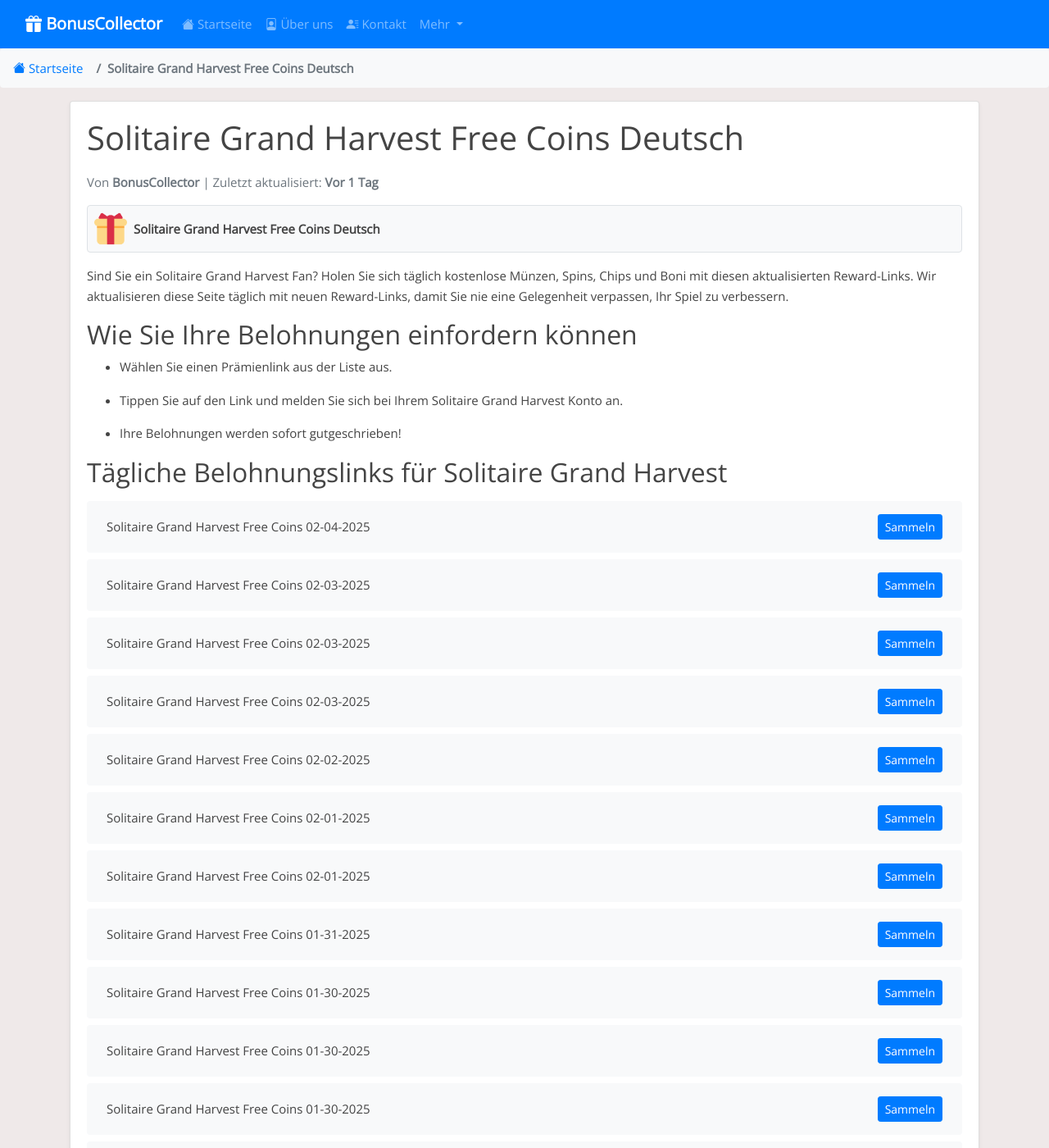
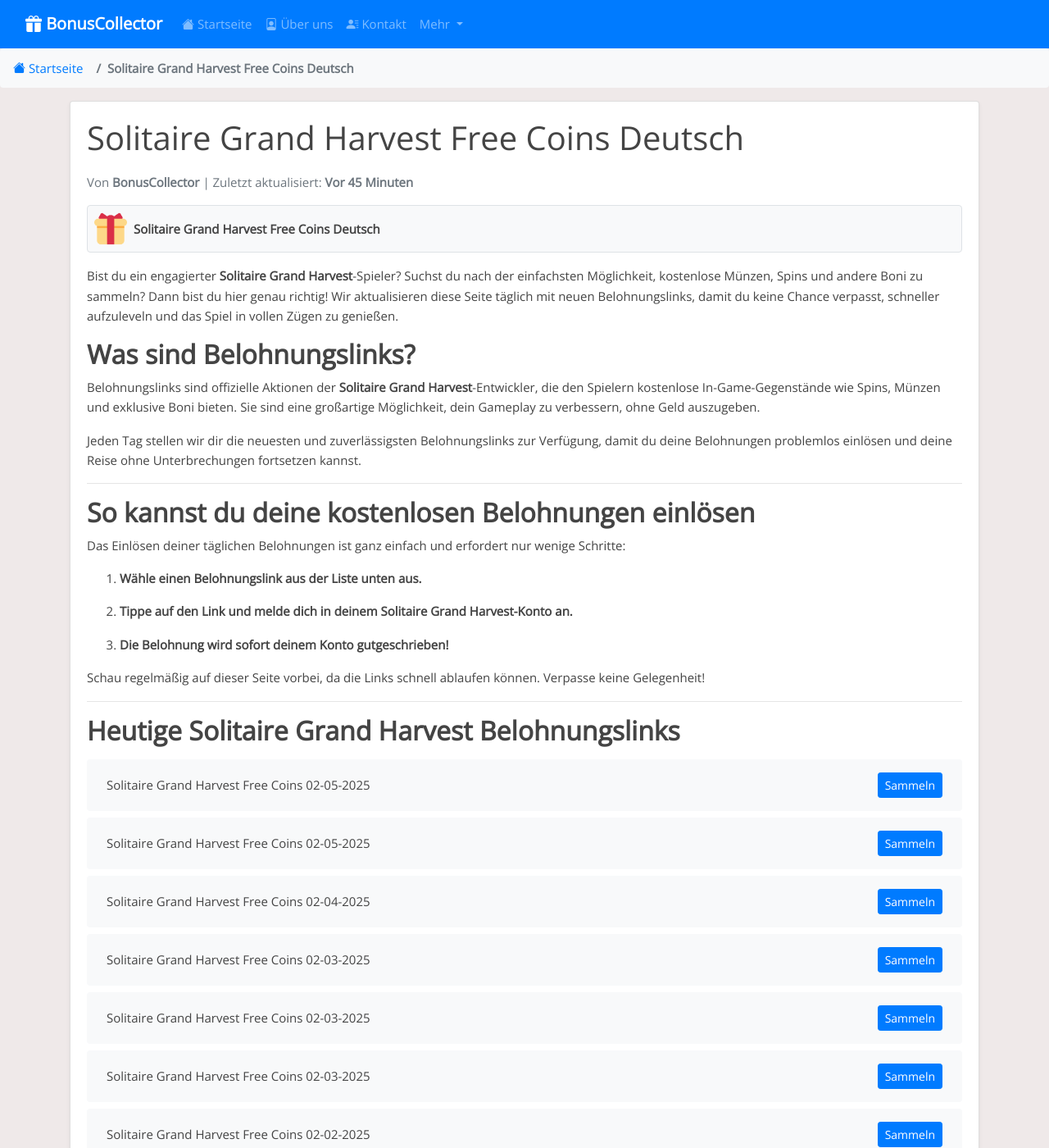
Before and after one commit to Prollad99/bs-de, a Jekyll site: the page built from _posts/2025-01-18-solitaire-grand-harvest.md, in a window 1280 px wide and 1400 px high. Shown: the whole window at 82% size. Built offline with Jekyll 4.4.1, drawn with Linux system fonts in a browser that asks for light colours; some of the changed text lies outside the part shown.

Commit message:
Aktualisiere solitaire-grand-harvest-Belohnungslinks, Inhalte und Änderungsdatum

```diff
--- a/_data/include_files.yml
+++ b/_data/include_files.yml
@@ -2,7 +2,7 @@
   last_modified: 2025-02-05 15:56:54
 
 solitaire-grand-harvest.html:
-  last_modified: 2025-02-04 09:15:43
+  last_modified: 2025-02-05 15:56:59
 
 match-masters.html:
   last_modified: 2025-02-05 12:55:04
--- a/_includes/solitaire-grand-harvest.html
+++ b/_includes/solitaire-grand-harvest.html
@@ -1,4 +1,12 @@
 <ul class="list-group mt-3 mb-4">
+  <li class="list-group-item d-flex justify-content-between align-items-center">
+    <span>Solitaire Grand Harvest Free Coins 02-05-2025</span>
+    <a href="https://grandharvest.onelink.me/CT7t/d4kzor73" class="btn btn-primary btn-sm">Sammeln</a>
+  </li>
+  <li class="list-group-item d-flex justify-content-between align-items-center">
+    <span>Solitaire Grand Harvest Free Coins 02-05-2025</span>
+    <a href="https://grandharvest.onelink.me/CT7t/rtjxfa3f" class="btn btn-primary btn-sm">Sammeln</a>
+  </li>
   <li class="list-group-item d-flex justify-content-between align-items-center">
     <span>Solitaire Grand Harvest Free Coins 02-04-2025</span>
     <a href="https://grandharvest.onelink.me/CT7t/eh0efujw" class="btn btn-primary btn-sm">Sammeln</a>
@@ -391,12 +399,4 @@
     <span>Solitaire Grand Harvest Free Coins 01-18-2025</span>
     <a href="https://grandharvest.onelink.me/CT7t/qnzo30p2" class="btn btn-primary btn-sm">Sammeln</a>
   </li>
-  <li class="list-group-item d-flex justify-content-between align-items-center">
-    <span>Solitaire Grand Harvest Free Coins 01-18-2025</span>
-    <a href="http://grandharvest.onelink.me/CT7t/9cmwlmju" class="btn btn-primary btn-sm">Sammeln</a>
-  </li>
-  <li class="list-group-item d-flex justify-content-between align-items-center">
-    <span>Solitaire Grand Harvest Free Coins 01-18-2025</span>
-    <a href="https://grandharvest.onelink.me/CT7t/4hcw3he9" class="btn btn-primary btn-sm">Sammeln</a>
-  </li>
 </ul>
--- a/_includes/solitaire-grand-harvest_footer.html
+++ b/_includes/solitaire-grand-harvest_footer.html
@@ -1,7 +1,55 @@
-## Warum sollten Sie unsere Reward Updates verfolgen?
+---
 
 
-Wir aktualisieren die Links ständig, um sicherzustellen, dass Sie die neuesten Belohnungen erhalten. Alle Belohnungen stammen aus offiziellen Solitaire Grand Harvest Aktionen, so dass Sie sie einfach und sicher einfordern können.
+## **Warum du unsere täglichen Belohnungs-Updates verfolgen solltest**
+
+Wir helfen Spielern wie dir, das Beste aus ihrem Spielerlebnis herauszuholen. Hier sind die Gründe, warum sich ein Lesezeichen für unsere Seite lohnt:
+
+- **Tägliche Updates:** Hier findest du immer die neuesten Belohnungslinks.
+
+- **Sicher und zuverlässig:** Alle Belohnungen stammen aus offiziellen **Solitaire Grand Harvest**-Aktionen.
+
+- **Komplett kostenlos:** Keine versteckten Kosten oder Tricks – nur kostenlose Belohnungen!
 
 
-Hinweis: Diese Links können ablaufen, also fordern Sie Ihre Belohnungen schnell ein. Wir sind nicht mit den Entwicklern von Solitaire Grand Harvest verbunden; diese Seite ist eine Ressource für Spieler.
+---
+
+
+## **Profi-Tipps für die Nutzung kostenloser Belohnungen**
+
+Nutze deine Belohnungen optimal mit diesen hilfreichen Tipps:
+
+- **Setze kostenlose Spins strategisch ein:** Spare dir deine Spins für besondere Events auf, um deine Gewinnchancen zu maximieren.
+
+- **Plane deine Münzenausgaben:** Investiere deine Münzen klug, um schneller aufzuleveln und Premium-Funktionen freizuschalten.
+
+- **Täglich einloggen:** Viele Belohnungen sind zeitlich begrenzt, also logge dich regelmäßig ein, um keine Angebote zu verpassen.
+
+
+---
+
+
+## **Häufig gestellte Fragen (FAQs)**
+
+
+### **1. Sind diese Belohnungslinks sicher?**
+
+Ja! Alle unsere Links stammen aus offiziellen **Solitaire Grand Harvest**-Aktionen und sind daher sicher und zuverlässig.
+
+
+### **2. Wie oft werden die Belohnungslinks aktualisiert?**
+
+Wir aktualisieren unsere Seite täglich, um dir die neuesten aktiven Links bereitzustellen. Setze ein Lesezeichen und schaue jeden Tag vorbei!
+
+
+### **3. Was passiert, wenn ein Link nicht funktioniert?**
+
+Einige Links können schnell ablaufen oder sind nur für eine begrenzte Anzahl an Einlösungen verfügbar. Falls ein Link nicht funktioniert, schaue später wieder vorbei, um neue zu finden.
+
+
+---
+
+
+## **Haftungsausschluss**
+
+Wir stehen in keiner Verbindung zu den Entwicklern von **Solitaire Grand Harvest**. Alle Inhalte dienen ausschließlich Informationszwecken und sollen Spielern helfen, kostenlose Belohnungen einfach zu erhalten.
--- a/_includes/solitaire-grand-harvest_post.html
+++ b/_includes/solitaire-grand-harvest_post.html
@@ -1,14 +1,32 @@
-Sind Sie ein Solitaire Grand Harvest Fan? Holen Sie sich täglich kostenlose Münzen, Spins, Chips und Boni mit diesen aktualisierten Reward-Links. Wir aktualisieren diese Seite täglich mit neuen Reward-Links, damit Sie nie eine Gelegenheit verpassen, Ihr Spiel zu verbessern.
+Bist du ein engagierter **Solitaire Grand Harvest**-Spieler? Suchst du nach der einfachsten Möglichkeit, kostenlose Münzen, Spins und andere Boni zu sammeln? Dann bist du hier genau richtig! Wir aktualisieren diese Seite täglich mit neuen Belohnungslinks, damit du keine Chance verpasst, schneller aufzuleveln und das Spiel in vollen Zügen zu genießen.
 
 
-## Wie Sie Ihre Belohnungen einfordern können
+## **Was sind Belohnungslinks?**
+
+Belohnungslinks sind offizielle Aktionen der **Solitaire Grand Harvest**-Entwickler, die den Spielern kostenlose In-Game-Gegenstände wie Spins, Münzen und exklusive Boni bieten. Sie sind eine großartige Möglichkeit, dein Gameplay zu verbessern, ohne Geld auszugeben.
 
 
-- Wählen Sie einen Prämienlink aus der Liste aus.
-
-- Tippen Sie auf den Link und melden Sie sich bei Ihrem Solitaire Grand Harvest Konto an.
-
-- Ihre Belohnungen werden sofort gutgeschrieben!
+Jeden Tag stellen wir dir die neuesten und zuverlässigsten Belohnungslinks zur Verfügung, damit du deine Belohnungen problemlos einlösen und deine Reise ohne Unterbrechungen fortsetzen kannst.
 
 
-## Tägliche Belohnungslinks für Solitaire Grand Harvest
+---
+
+
+## **So kannst du deine kostenlosen Belohnungen einlösen**
+
+Das Einlösen deiner täglichen Belohnungen ist ganz einfach und erfordert nur wenige Schritte:
+
+1. **Wähle einen Belohnungslink aus der Liste unten aus.**
+
+2. **Tippe auf den Link und melde dich in deinem Solitaire Grand Harvest-Konto an.**
+
+3. **Die Belohnung wird sofort deinem Konto gutgeschrieben!**
+
+
+Schau regelmäßig auf dieser Seite vorbei, da die Links schnell ablaufen können. Verpasse keine Gelegenheit!
+
+
+---
+
+
+## **Heutige Solitaire Grand Harvest Belohnungslinks**
```
Also changed, not shown: links-json/solitaire-grand-harvest.json (+8 -8 lines).
